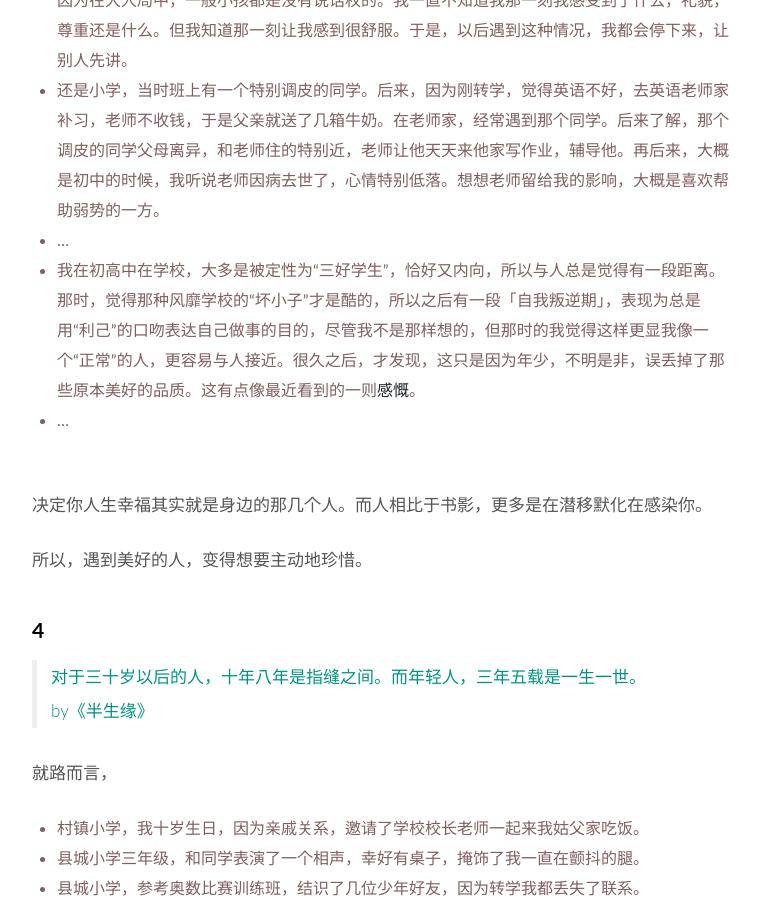
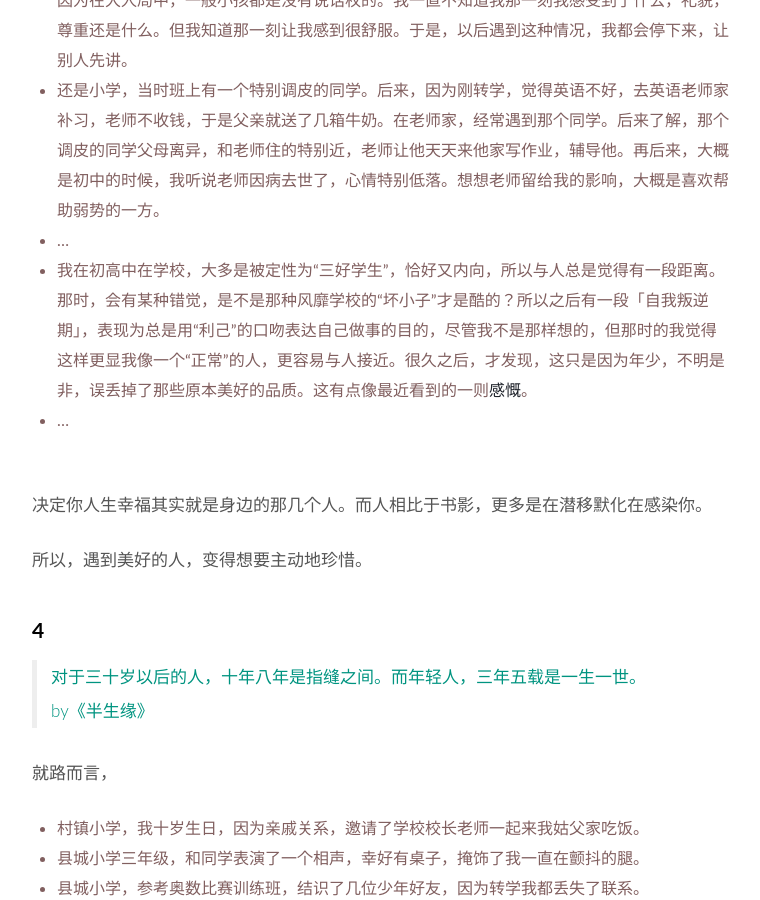
Before and after one commit to WillWang-X/willwang-x.github.io, a Jekyll site: the page built from _posts/2019-02-05-who-shaped-me.md, in a window 1280 px wide and 900 px high, scrolled down 2421 px. Shown: the whole window, without its empty margins (258-1018 px from the left). Built offline with Jekyll 4.4.1, drawn with Linux system fonts in a browser that asks for light colours.

Commit message:
Updated life README

```diff
--- a/_posts/2019-02-05-who-shaped-me.md
+++ b/_posts/2019-02-05-who-shaped-me.md
@@ -78,7 +78,7 @@
 * 小学五年级，想学山水画，联系了同在一个小区的美术老师，电话里，话赶话，彼此听不清，老师突然停下来，轻声细语说：你先。我顿了一下，一股莫名的感动流入心中。后来想想，可能是因为在大人局中，一般小孩都是没有说话权的。我一直不知道我那一刻我感受到了什么，礼貌，尊重还是什么。但我知道那一刻让我感到很舒服。于是，以后遇到这种情况，我都会停下来，让别人先讲。
 * 还是小学，当时班上有一个特别调皮的同学。后来，因为刚转学，觉得英语不好，去英语老师家补习，老师不收钱，于是父亲就送了几箱牛奶。在老师家，经常遇到那个同学。后来了解，那个调皮的同学父母离异，和老师住的特别近，老师让他天天来他家写作业，辅导他。再后来，大概是初中的时候，我听说老师因病去世了，心情特别低落。想想老师留给我的影响，大概是喜欢帮助弱势的一方。
 * ...
-* 我在初高中在学校，大多是被定性为“三好学生”，恰好又内向，所以与人总是觉得有一段距离。那时，觉得那种风靡学校的“坏小子”才是酷的，所以之后有一段「自我叛逆期」，表现为总是用“利己”的口吻表达自己做事的目的，尽管我不是那样想的，但那时的我觉得这样更显我像一个“正常”的人，更容易与人接近。很久之后，才发现，这只是因为年少，不明是非，误丢掉了那些原本美好的品质。这有点像最近看到的一则[感慨](https://i.imgur.com/R8yS4aI.jpg)。
+* 我在初高中在学校，大多是被定性为“三好学生”，恰好又内向，所以与人总是觉得有一段距离。那时，会有某种错觉，是不是那种风靡学校的“坏小子”才是酷的？所以之后有一段「自我叛逆期」，表现为总是用“利己”的口吻表达自己做事的目的，尽管我不是那样想的，但那时的我觉得这样更显我像一个“正常”的人，更容易与人接近。很久之后，才发现，这只是因为年少，不明是非，误丢掉了那些原本美好的品质。这有点像最近看到的一则[感慨](https://i.imgur.com/R8yS4aI.jpg)。
 * ...
 
 <br>
```
